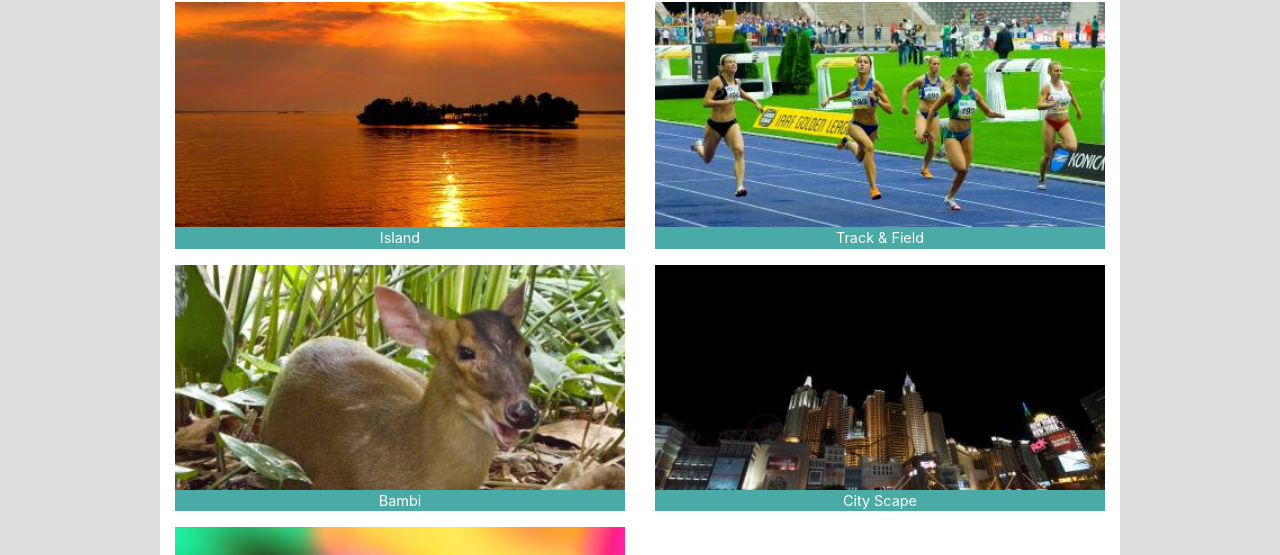
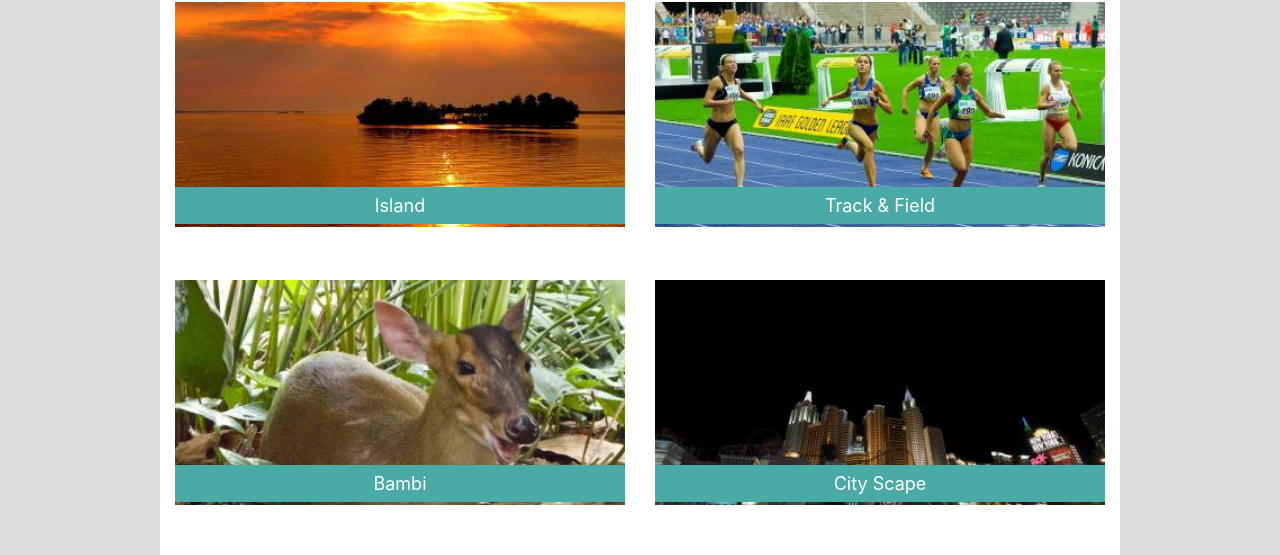
Before and after one commit to aces15224/Bootstrap-Portfolio1, a plain HTML site: page portfolio.html in a window 1280 px wide. Shown: the part 166-721 px from the top of the page. Drawn offline with nearby package versions, Linux system fonts and the light colour scheme.

Commit message:
finished

```diff
--- a/assets/css/style.css
+++ b/assets/css/style.css
@@ -56,12 +56,7 @@
     margin-top: 10px;
     text-align:center;
 }
-/* a{
-    border-right: solid;
-    border-width: 1px;
-    border-color: gray;
-    padding: 0px 5px;
-} */
+
 
 h1{
     color:#4aaaa5;
@@ -80,7 +75,6 @@ body{
     margin:0;
     margin-bottom: 100px;
     background-color:#dddddd;
-    /* min-width: 1200px; */
 
 }
 
@@ -124,6 +118,11 @@ p, a {
     background-color:  #4aaaa5;;
     text-align: center;
     color:white;
+    font-size: 18px;
+    padding-top: 5px;
+    padding-bottom: 5px;
+    position: relative;
+    top: -40px;
 
 }
 
@@ -150,6 +149,8 @@ li{
   }
 
 
+
+
  a:hover{
      border:solid 1px gray;
      background-color: gray;
@@ -157,19 +158,11 @@ li{
  }
 
 @media only screen and (max-width: 658px){
-    *{
-        width: auto;
-    }
     #Name{
     width: auto;
     display:block;
     }
 
-/* .Navbar{
-    float: none;
-    text-align: center;
-    top:0px
-    }     */
 
 
 #MainImage{
```
